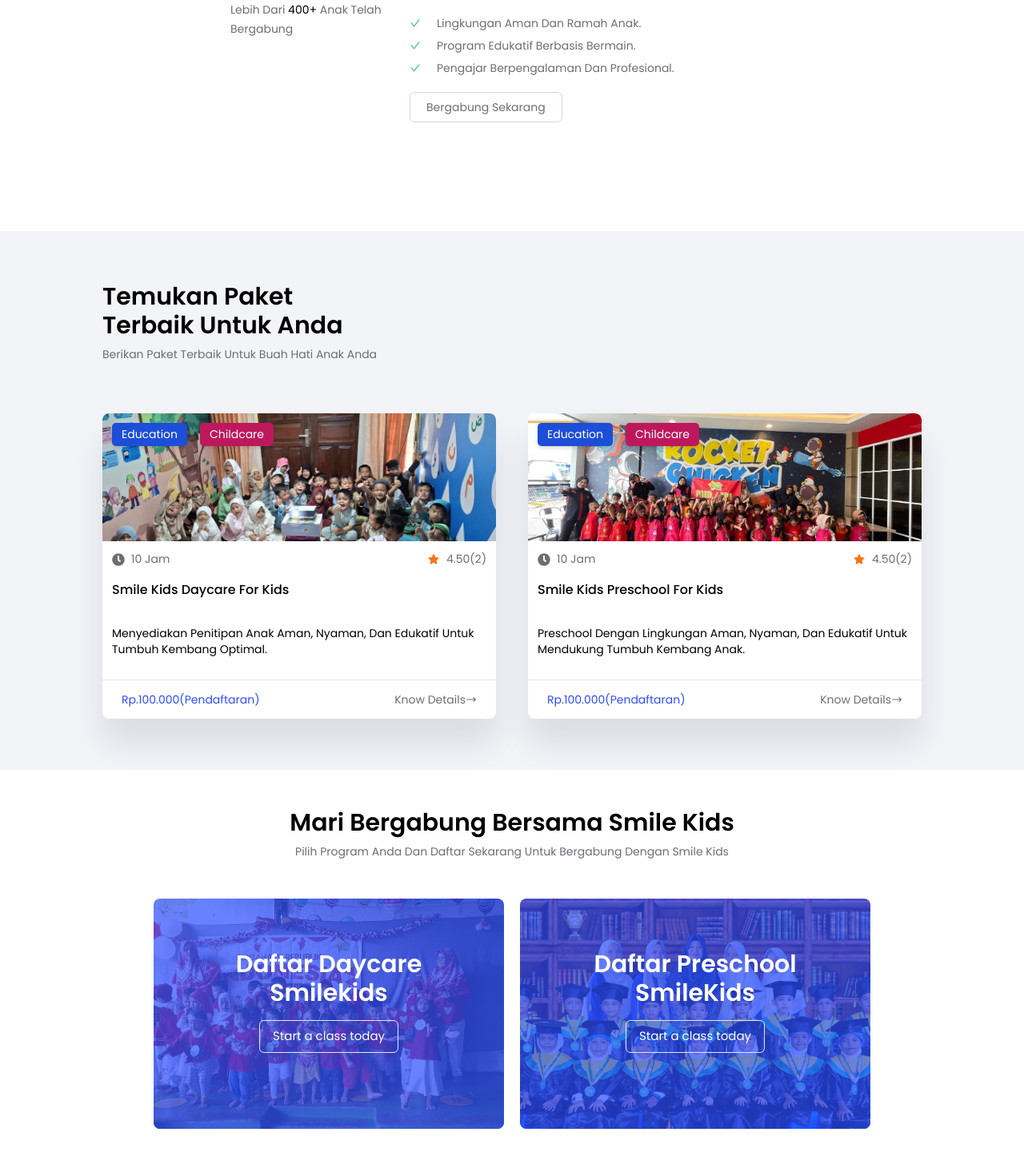
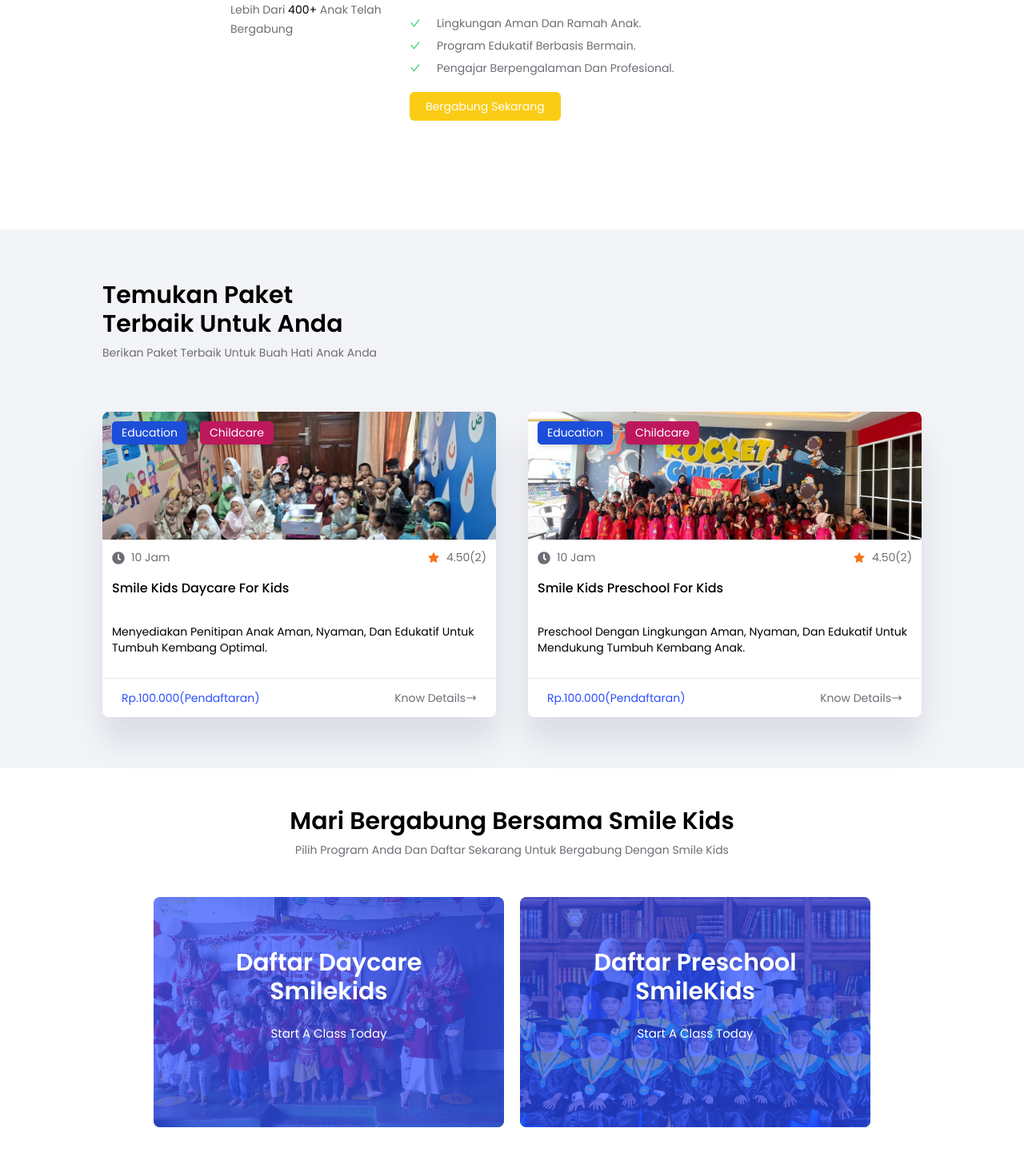
Before and after one commit to aryawardhana15/Smilekidsproject, a React (Create React App) app: page / in a window 1280 px wide. Shown: the part 1599-3050 px from the top of the page at 80% size. Built offline with nearby package versions, Linux system fonts and the light colour scheme.

Commit message:
memperbarui page

```diff
--- a/src/components/assets/data/dummydata.js
+++ b/src/components/assets/data/dummydata.js
@@ -63,6 +63,6 @@
     cover: "../images/blog4.jpg",
     title: "Smile Kids Preschool for Kids",
     desc:"Program Makan sehat bersama Smile Kids",
-    date:"15 November 2024",
+    date:"1 desember 2024",
   },
 ]
--- a/src/components/common/courseSinglePage.jsx
+++ b/src/components/common/courseSinglePage.jsx
@@ -6,7 +6,8 @@
     <div className="min-h-screen bg-gradient-to-b from-blue-50 to-blue-100 py-10 px-6">
       <div className="max-w-4xl mx-auto bg-white shadow-2xl rounded-2xl p-8">
         <h1 className="text-4xl font-extrabold text-center text-blue-700 mb-10">
-          Biaya <span className="text-teal-500">Preschool</span> dan <span className="text-teal-500">Daycare</span>
+          Biaya <span className="text-teal-500">Preschool</span> dan{" "}
+          <span className="text-teal-500">Daycare</span>
         </h1>
 
         <div className="grid grid-cols-1 md:grid-cols-1 gap-8">
@@ -14,7 +15,9 @@
           <div className="bg-blue-50 p-6 rounded-lg shadow-md">
             <div className="flex items-center mb-6">
               <FaChild className="text-blue-500 text-3xl mr-4" />
-              <h2 className="text-2xl font-semibold text-gray-800">Biaya Preschool</h2>
+              <h2 className="text-2xl font-semibold text-gray-800">
+                Biaya Preschool
+              </h2>
             </div>
             <ul className="space-y-3 text-gray-700">
               <li>
@@ -48,7 +51,9 @@
           <div className="bg-teal-50 p-6 rounded-lg shadow-md">
             <div className="flex items-center mb-6">
               <FaBuilding className="text-teal-500 text-3xl mr-4" />
-              <h2 className="text-2xl font-semibold text-gray-800">Biaya Daycare</h2>
+              <h2 className="text-2xl font-semibold text-gray-800">
+                Biaya Daycare
+              </h2>
             </div>
             <ul className="space-y-3 text-gray-700">
               <li>
@@ -84,14 +89,28 @@
               </li>
               <li>
                 <span>Biaya Harian:</span>{" "}
-                <span className="font-bold text-teal-600">Rp 75.000,- / hari</span>
+                <span className="font-bold text-teal-600">
+                  Rp 75.000,- / hari
+                </span>
               </li>
               <li>
                 <span>Sabtu/Ahad:</span>{" "}
-                <span className="font-bold text-teal-600">Sesuai kesepakatan</span>
+                <span className="font-bold text-teal-600">
+                  Sesuai kesepakatan
+                </span>
               </li>
             </ul>
           </div>
+        </div>
+        <div className="flex justify-end">
+          <a
+            href="https://forms.gle/hGGP4Gy98hh21zYdA"
+            target="_blank"
+            rel="noopener noreferrer"
+            className="inline-block px-5 py-2 border border-gray-700 rounded-md text-sm bg-yellow-400 text-white mt-4"
+          >
+            Bergabung Sekarang
+          </a>
         </div>
       </div>
     </div>
--- a/src/pages/About.jsx
+++ b/src/pages/About.jsx
@@ -5,6 +5,7 @@
 import { FaBookDead, FaChild } from "react-icons/fa"
 import { AiOutlineCheck } from "react-icons/ai"
 import { FaUsers, FaChalkboardTeacher, FaRegSmile, FaHandsHelping } from 'react-icons/fa';
+import { NavLink } from "react-router-dom"
 
 export const About = () => {
   return (
@@ -73,9 +74,15 @@
             Pengajar berpengalaman dan profesional.
           </li>
         </ul>
-        <button className='px-5 py-2 border border-gray-300 rounded-md text-sm'>
-          Bergabung Sekarang
-        </button>
+        <a
+  href="https://forms.gle/hGGP4Gy98hh21zYdA"
+  target="_blank"
+  rel="noopener noreferrer"
+ className="inline-block px-5 py-2 border border-gray-700 rounded-md text-sm bg-yellow-400 text-white"
+>
+  Bergabung Sekarang
+</a>
+
       </div>
     </div>
   </div>
--- a/src/pages/Instructor.jsx
+++ b/src/pages/Instructor.jsx
@@ -18,14 +18,31 @@
               <img src={intructor} alt='' className='rounded-t-lg object-cover w-full h-72' />
               <div className='categ flex flex-col gap-4 absolute top-5 z-30 m-3 p-8 items-center justify-center text-center'>
                 <h2 className='text-3xl text-white font-semibold'> Daftar Daycare Smilekids</h2>
-                <button className='text-[15px] py-2 px-4 border border-gray-200 rounded-md text-white'>Start a class today</button>
+                <a
+  href="https://forms.gle/hGGP4Gy98hh21zYdA"
+  target="_blank"
+  rel="noopener noreferrer"
+  className="inline-block text-[15px] py-2 px-4 border border-gray-200 rounded-md text-white bg-transparent"
+>
+  Start a class today
+</a>
+
               </div>
             </div>
             <div className='images rounded-lg relative overflow-hidden h-72 w-ful before:bg-backbg before:h-72 before:w-full before:absolute before:top-0 before:left-0 before:content before:z-10'>
               <img src={intructor2} alt='' className='rounded-t-lg object-cover w-full h-72 relative' />
               <div className='categ flex flex-col gap-4 absolute top-5 z-30 m-3 p-8 items-center justify-center text-center'>
                 <h2 className='text-3xl text-white font-semibold'>Daftar Preschool SmileKids</h2>
-                <button className='text-[15px] py-2 px-4 border border-gray-200 rounded-md text-white'>Start a class today</button>
+                <a
+  href="https://forms.gle/hGGP4Gy98hh21zYdA"
+  target="_blank"
+  rel="noopener noreferrer"
+  className="inline-block text-[15px] py-2 px-4 border border-gray-200 rounded-md text-white bg-transparent"
+>
+  Start a class today
+</a>
+
+
               </div>
             </div>
           </div>
```
